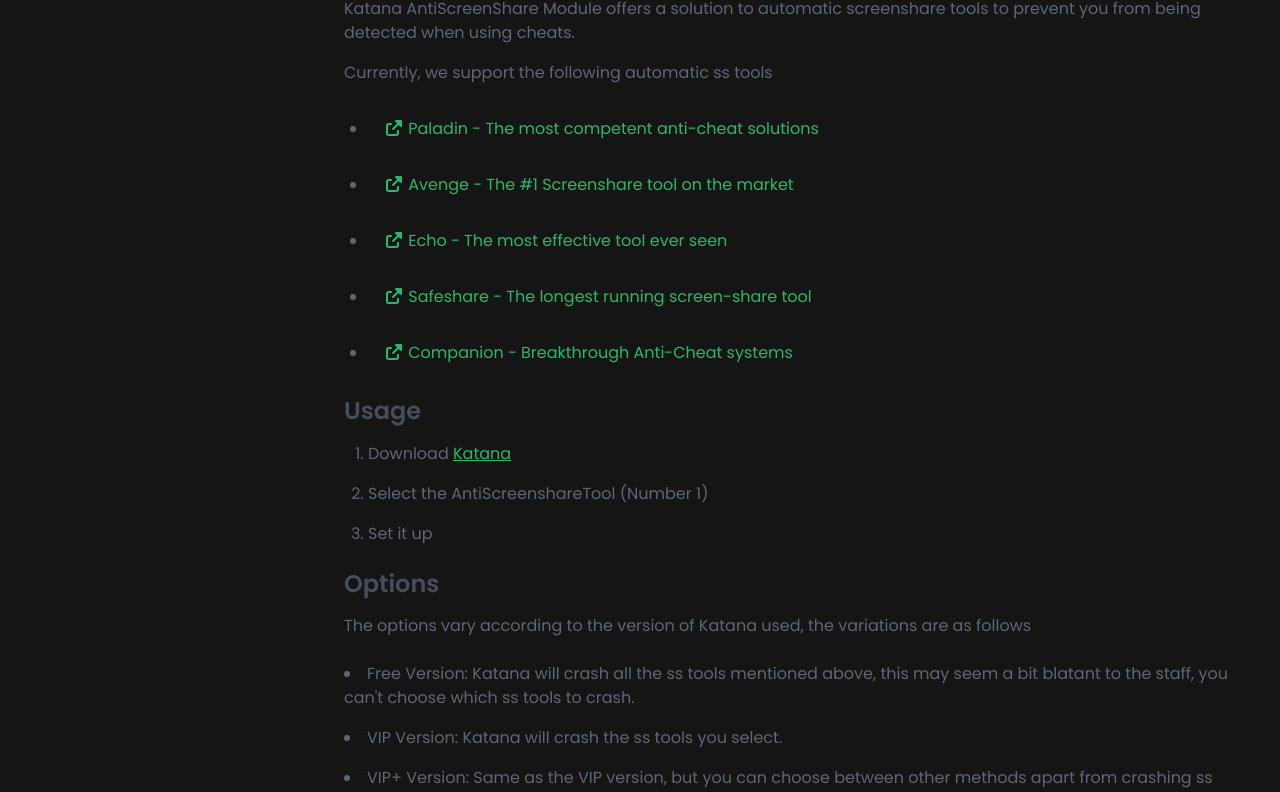
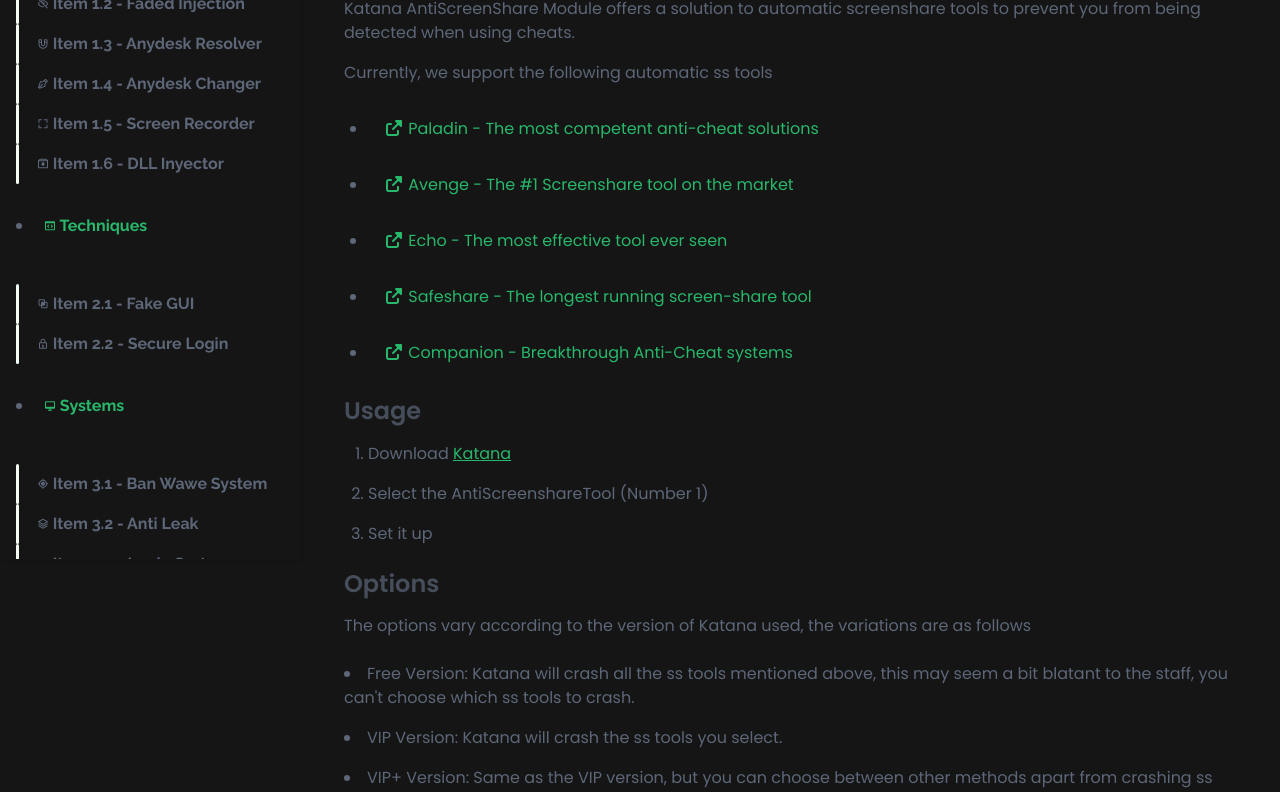
Before and after one commit to notsnakesilent/Katana-Website, a plain HTML site: page docs.html in a window 1280 px wide. Shown: the part 241-1033 px from the top of the page. Drawn offline with nearby package versions, Linux system fonts and the light colour scheme.

Commit message:
Update docs.html

```diff
--- a/docs.html
+++ b/docs.html
@@ -69,6 +69,39 @@
 
     </div>
   </header>
+	    <div class="docs-wrapper">
+	    <div id="docs-sidebar" class="docs-sidebar">
+		    <div class="top-search-box d-lg-none p-3">
+                <form class="search-form">
+		            <input type="text" placeholder="Search the docs..." name="search" class="form-control search-input">
+		            <button type="submit" class="btn search-btn" value="Search"><i class="fas fa-search"></i></button>
+		        </form>
+            </div>
+		    <nav id="docs-nav" class="docs-nav navbar">
+			<li class="nav-item section-title"><a class="nav-link scrollto active" href="#section-1"><i class="bx bx-code-alt"></i> Modules</a></li>
+			    <ul class="section-items list-unstyled nav">
+				    <a class="nav-link scrollto" href="#item-1-1"><i class="bx bx-capsule"></i> Item 1.1 - AntiScreenShare</a>
+				    <a class="nav-link scrollto" href="#item-1-2"><i class="bx bx-hide"></i> Item 1.2 - Faded Injection</a>
+				    <a class="nav-link scrollto" href="#item-1-3"><i class="bx bx-magnet"></i> Item 1.3 - Anydesk Resolver</a>
+				    <a class="nav-link scrollto" href="#item-1-4"><i class="bx bx-pen"></i> Item 1.4 - Anydesk Changer</a>
+				    <a class="nav-link scrollto" href="#item-1-5"><i class="bx bx-fullscreen"></i> Item 1.5 - Screen Recorder</a>
+				    <a class="nav-link scrollto" href="#item-1-6"><i class="bx bx-archive-in"></i> Item 1.6 - DLL Inyector</a>
+			    </ul>
+				<li class="nav-item section-title"><a class="nav-link scrollto active" href="#section-1"><i class="bx bx-code-block"></i> Techniques</a></li>
+				 <ul class="section-items list-unstyled nav">
+				    <a class="nav-link scrollto" href="#item-2-1"><i class="bx bx-intersect"></i> Item 2.1 - Fake GUI</a>
+				    <a class="nav-link scrollto" href="#item-2-2"><i class="bx bx-lock"></i> Item 2.2 - Secure Login</a>
+			    </ul>
+
+				<li class="nav-item section-title"><a class="nav-link scrollto active" href="#section-1"><i class="bx bx-desktop"></i> Systems</a></li>
+				 <ul class="section-items list-unstyled nav">
+				    <a class="nav-link scrollto" href="#item-3-1"><i class="bx bx-current-location"></i> Item 3.1 - Ban Wawe System</a>
+				    <a class="nav-link scrollto" href="#item-3-2"><i class="bx bx-layer"></i> Item 3.2 - Anti Leak</a>
+					<a class="nav-link scrollto" href="#item-3-2"><i class="bx bx-key"></i> Item 3.3 - Login System</a>
+			    </ul>
+
+		    </nav><!--//docs-nav-->
+	    </div><!--//docs-sidebar-->
 	    <div class="docs-content">
 		    <div class="container">
 			    <article class="docs-article" id="section-1">
```
